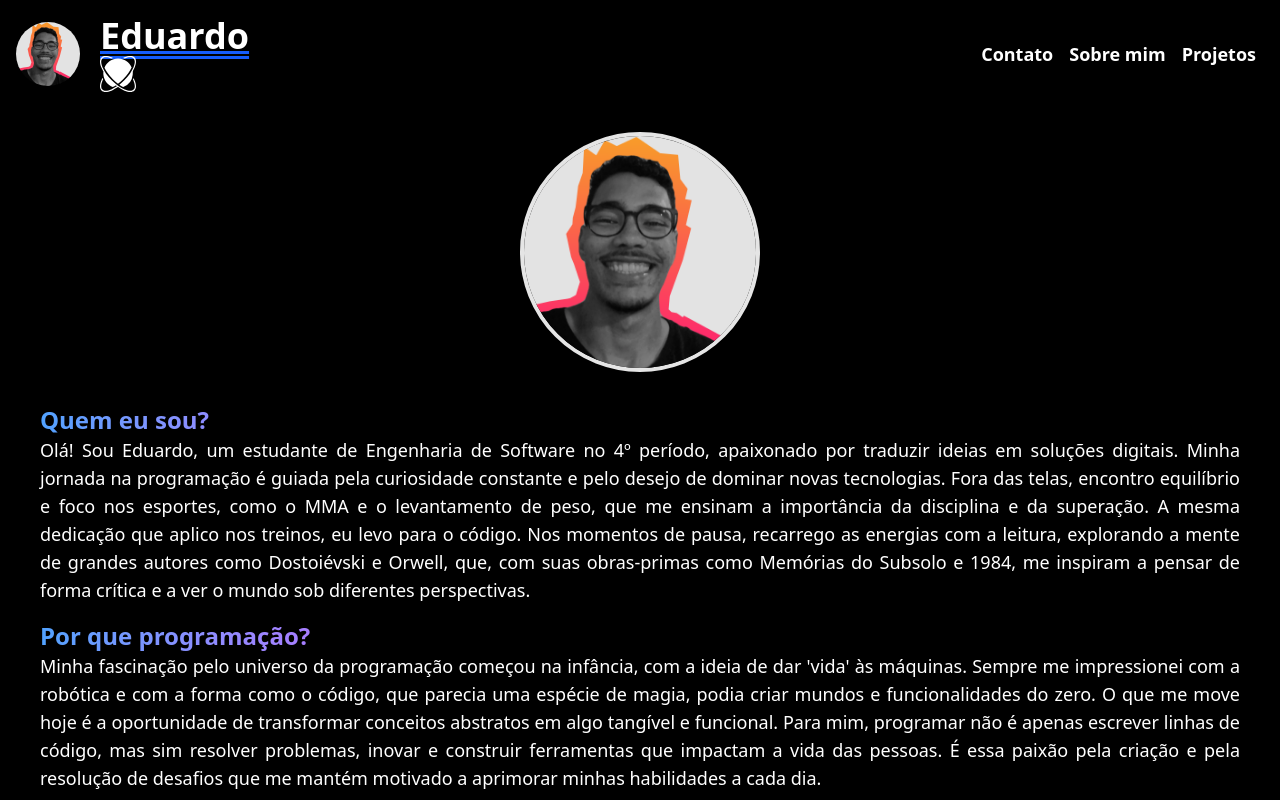
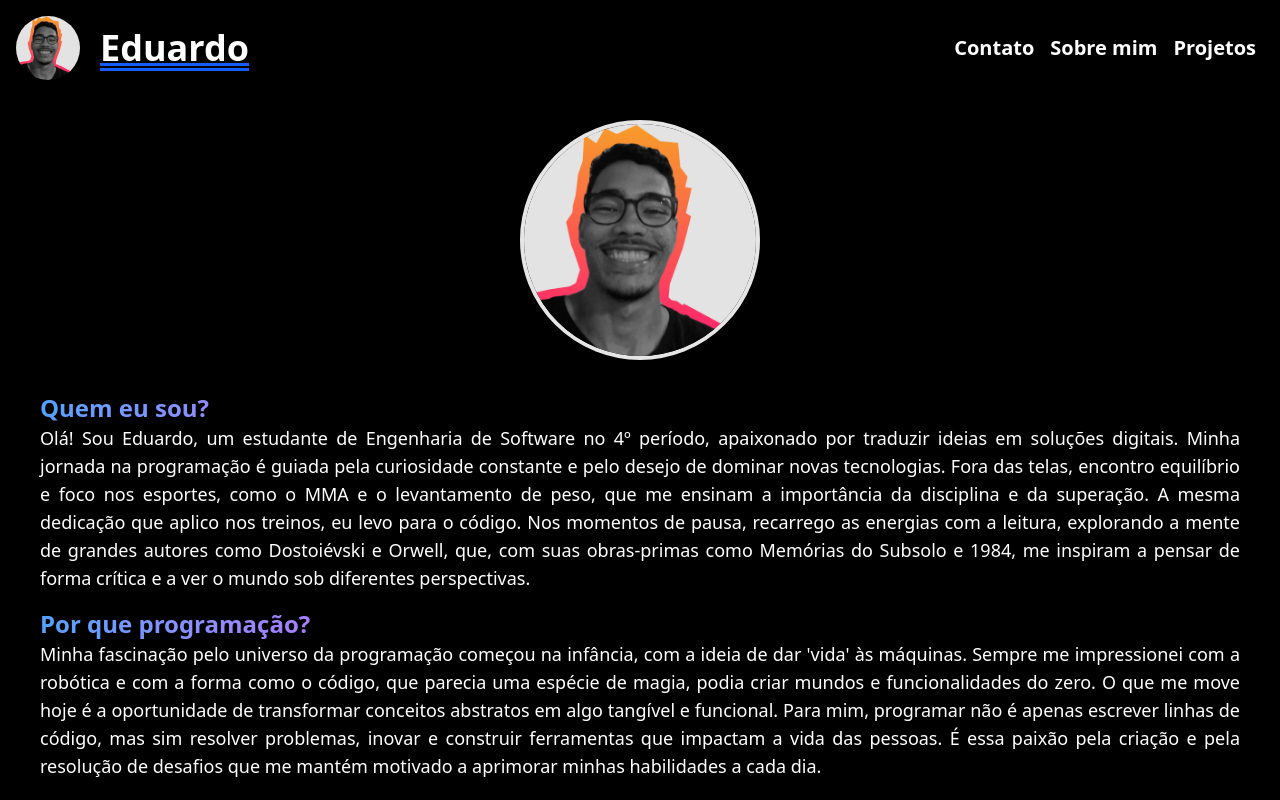
Before and after one commit to EduardoSantos2231/Porfolio_v1.0, a React (Vite) app: page /about in a window 1280 px wide. Shown: the top 800 px of the page. Built offline with nearby package versions, Linux system fonts and the light colour scheme.

Commit message:
delete: remoção de botão

```diff
--- a/src/components/Header.tsx
+++ b/src/components/Header.tsx
@@ -1,6 +1,5 @@
 import { Link } from "react-router-dom"
 import profile_pic from "@/assets/first_opt.png"
-import { SiReactos } from "react-icons/si";
 export default function Header() {
   return (
     <div className="flex text-white font-bold font-stretch-condensed md:text-xl py-2">
@@ -8,11 +7,11 @@ export default function Header() {
 
             <div className="mr-auto flex gap-5 items-center">
               <img className="rounded-full w-12 md:w-16" src={profile_pic} alt="" />
-              <h1 className="hidden sm:block underline decoration-blue-600 decoration-double md:text-4xl">Eduardo<SiReactos/></h1>
+              <h1 className="hidden sm:block underline decoration-blue-600 decoration-double md:text-4xl">Eduardo</h1>
             </div>
 
             <nav className="p-2">
-            <ul className="flex gap-4 text-lg">
+            <ul className="flex gap-4 text-xl">
               <li className="hover:underline ease-in hover:decoration-blue-600 hover:scale-110 transition"><Link to={"contact"}>Contato</Link></li>
               <li className="hover:underline ease-in hover:decoration-blue-600 hover:scale-110 transition"><Link to={"about"}>Sobre mim</Link></li>
               <li className="hover:underline ease-in hover:decoration-blue-600 hover:scale-110 transition"><Link to={"projects"}>Projetos</Link></li>
```
